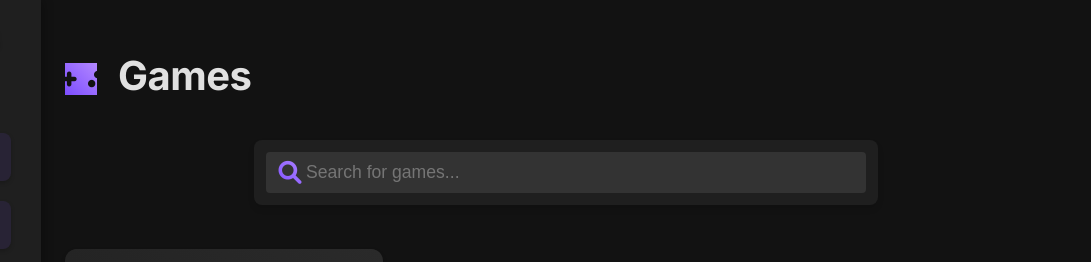
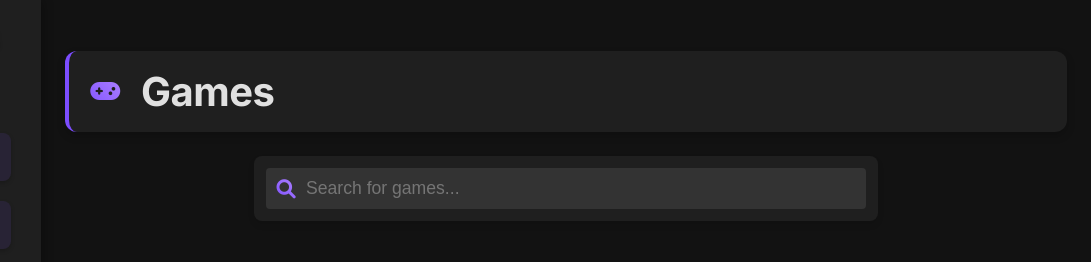
Before and after one commit to SamyGoumiri/TheLib, a plain HTML site: page games.html in a window 1280 px wide. Shown: the top 262 px of the page, 189-1280 px from the left. Drawn offline with Linux system fonts and the light colour scheme.

Commit message:
Update styles.css

```diff
--- a/css/styles.css
+++ b/css/styles.css
@@ -1025,3 +1025,50 @@ h2 i,
     -webkit-background-clip: text;
     -webkit-text-fill-color: transparent;
 }
+
+/* Amélioration des titres de page */
+.content h1 {
+    display: flex;
+    align-items: center;
+    padding: var(--spacing-lg);
+    margin-bottom: var(--spacing-xl);
+    background: var(--bg-darker);
+    border-radius: var(--border-radius-lg);
+    box-shadow: var(--shadow-md);
+    border-left: 4px solid var(--primary-color);
+}
+
+/* Correction du cadrage des icônes dans les titres */
+.content h1 i {
+    font-size: 1.5rem;
+    width: 40px;
+    height: 40px;
+    display: flex;
+    align-items: center;
+    justify-content: center;
+    margin-right: var(--spacing-lg);
+    background: var(--accent-gradient);
+    -webkit-background-clip: text;
+    -webkit-text-fill-color: transparent;
+    position: relative;
+}
+
+/* Suppression de la bordure inférieure existante */
+.content h1:after {
+    display: none;
+}
+
+/* Ajustement global des icônes dans l'interface */
+.menu-icon,
+.search-icon i,
+.settings-icon {
+    font-size: 1.2rem;
+    width: 24px;
+    height: 24px;
+    display: flex;
+    align-items: center;
+    justify-content: center;
+    background: var(--accent-gradient);
+    -webkit-background-clip: text;
+    -webkit-text-fill-color: transparent;
+}
```
